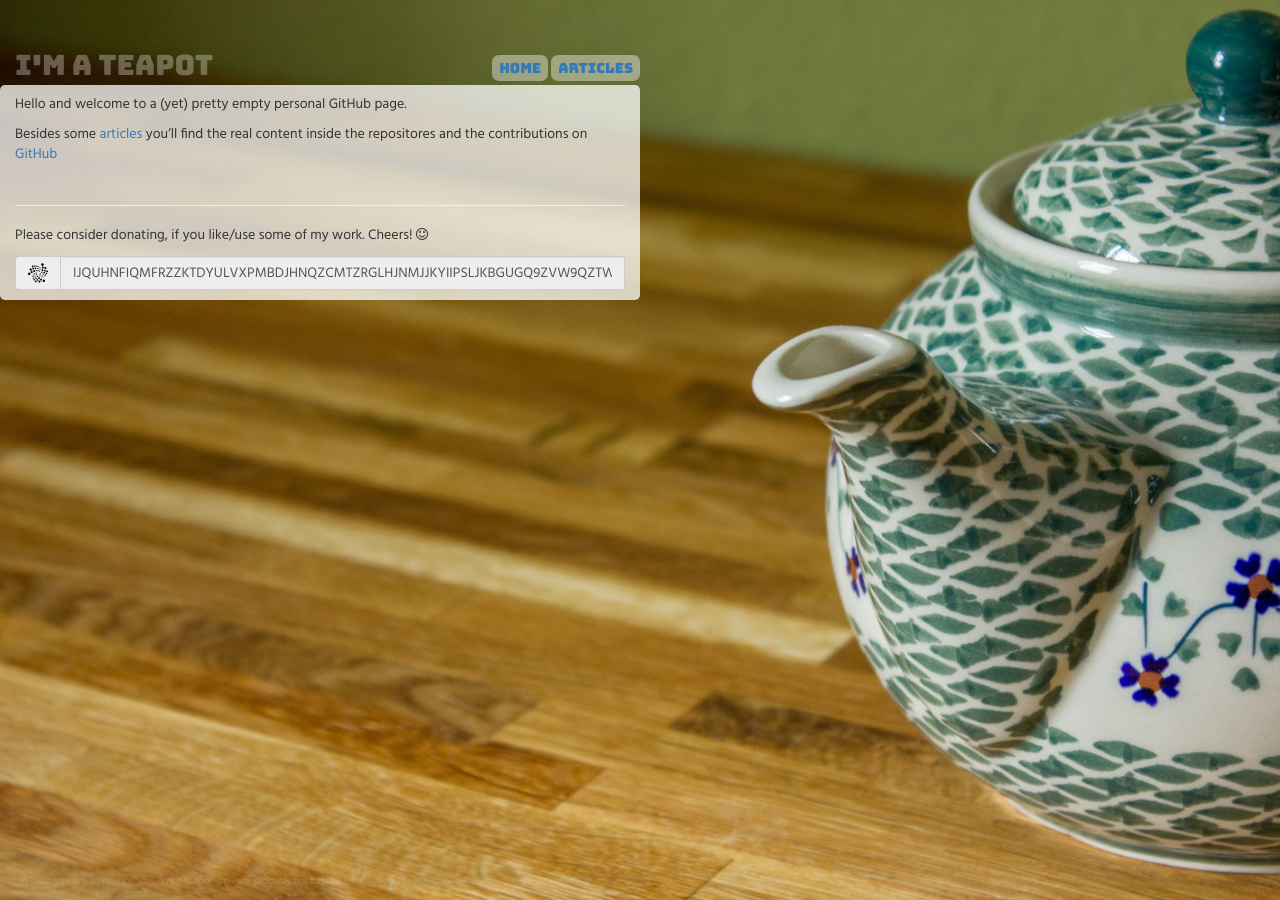
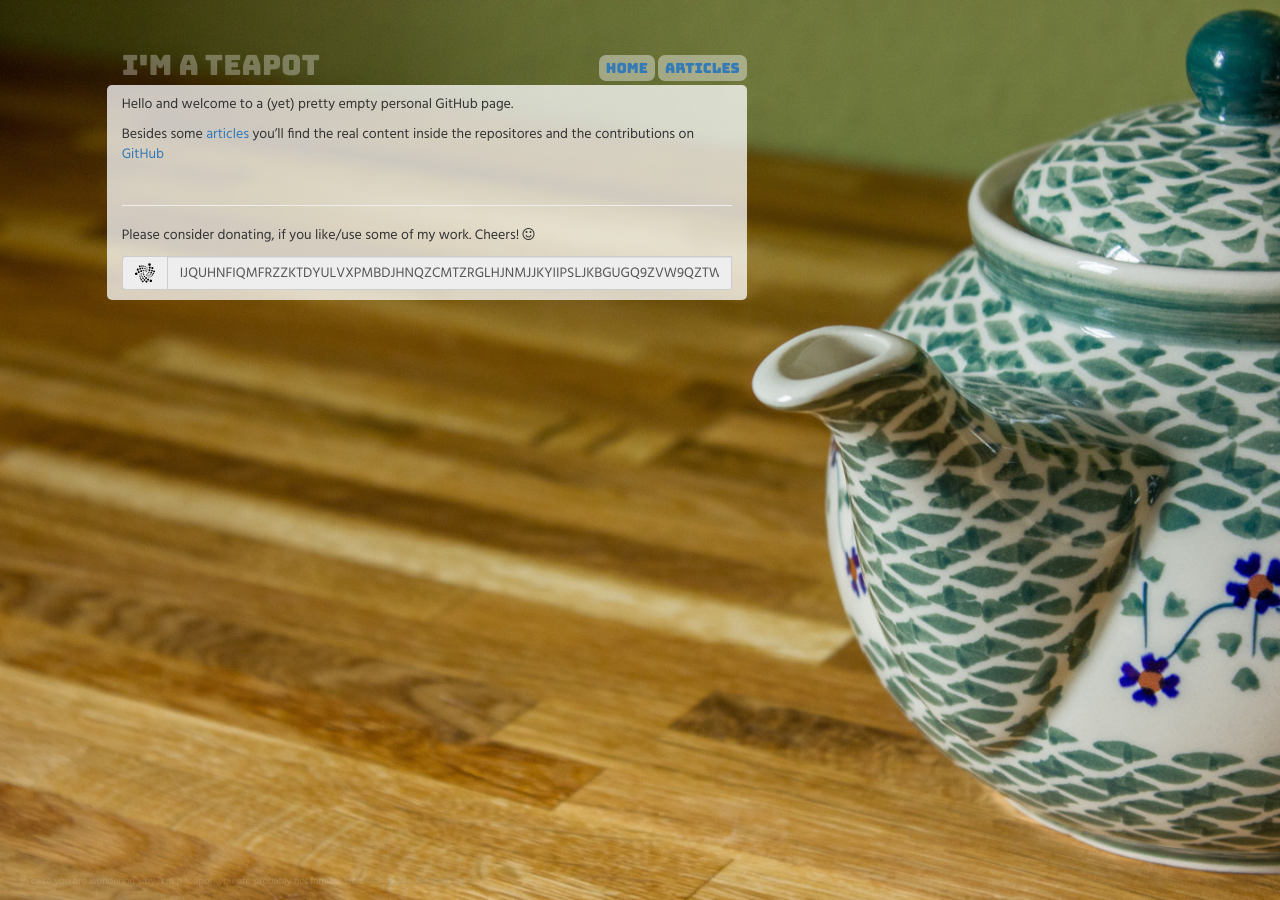
Before and after one commit to error418/error418.github.io, a Jekyll site: the page built from index.md, in a window 1280 px wide. Built offline with Jekyll 4.4.1, drawn with Linux system fonts in a browser that asks for light colours; nearby versions of some CDN libraries.

Commit message:
fix offsets

```diff
--- a/_layouts/partial-width.html
+++ b/_layouts/partial-width.html
@@ -2,7 +2,7 @@
 layout: default
 ---
 <div class="row">
-    <div class="col-xs-12 col-xl-offset-1 col-lg-6 header">
+    <div class="col-xs-12 col-lg-offset-1 col-lg-6 header">
         <span class="title">I'm a teapot</span>
 
         {% include menu.html %}
@@ -10,7 +10,7 @@ layout: default
 </div>
 
 <div class="row">
-    <div class="col-xs-12 col-xl-offset-1 col-lg-6 content">
+    <div class="col-xs-12 col-lg-offset-1 col-lg-6 content">
         {{content}}
     </div>
 </div>
```
